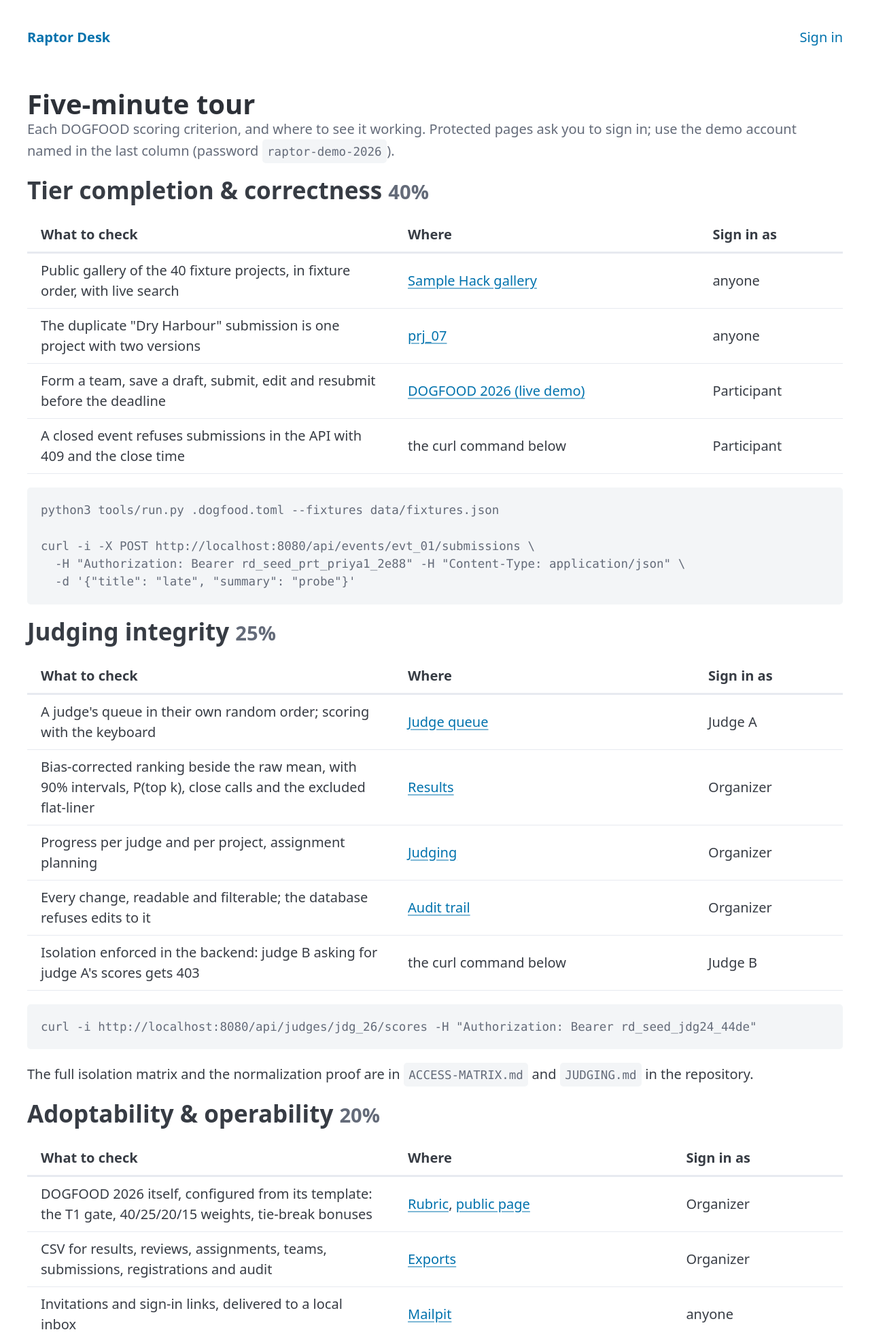
After one commit to GauravS13/raptor-desk, a Django app: page /tour in a window 1280 px wide. The commit adds this page. Shown: the top 1959 px of the page at 68% size. Run offline with Django 5.2, Linux system fonts and the light colour scheme; parts of the project's set-up code (start-up, migrations or seed data) failed here and were passed over.

Commit message:
feat(seed): demo accounts panel and a five-minute evaluator tour
In the demo profile the sign-in page lists the five demo accounts, each
as a button that submits the ordinary sign-in form with the shared demo
password (rate limits and audit apply as usual) and lands on that
role's page, or on the page the visitor was trying to reach.

/tour maps each DOGFOOD scoring criterion to the live pages and
commands that show it, and names the account to use. The home page
links to it. Neither the panel nor the tour exists in production; tests
cover both profiles and follow every tour link.

```diff
--- a/src/apps/seed/demo.py
+++ b/src/apps/seed/demo.py
@@ -47,6 +47,33 @@ SEED_LOGINS = (
     ),
 )
 ADMIN_EMAIL = "admin@raptor-desk.local"
+
+
+@dataclass(frozen=True)
+class DemoSignIn:
+    label: str
+    email: str
+    note: str
+    lands_on: str
+
+
+def demo_sign_ins() -> list[DemoSignIn]:
+    """Accounts offered on the sign-in page and the tour. Empty outside the demo profile."""
+    if settings.PROFILE != "demo":
+        return []
+    organizer, judge_a, judge_b, participant = SEED_LOGINS
+    return [
+        DemoSignIn("Organizer", organizer.email, "runs both demo events", "/o/"),
+        DemoSignIn("Judge A", judge_a.email, "fixture judge jdg_26", "/judge"),
+        DemoSignIn("Judge B", judge_b.email, "fixture judge jdg_24, a peer of Judge A", "/judge"),
+        DemoSignIn(
+            "Participant",
+            participant.email,
+            "team tm_01; can form a team in DOGFOOD 2026",
+            f"/events/{DOGFOOD_EVENT_ID}",
+        ),
+        DemoSignIn("Admin", ADMIN_EMAIL, "platform administrator", "/o/"),
+    ]
 
 
 def require_demo_profile() -> None:
--- /dev/null
+++ b/src/apps/seed/templates/seed/tour.html
@@ -0,0 +1,100 @@
+{% extends "base.html" %}
+
+{% block title %}Five-minute tour · Raptor Desk{% endblock %}
+
+{% block content %}
+<hgroup>
+  <h1>Five-minute tour</h1>
+  <p>Each DOGFOOD scoring criterion, and where to see it working. Protected pages
+    ask you to sign in; use the demo account named in the last column
+    (password <code>{{ password }}</code>).</p>
+</hgroup>
+
+<section aria-labelledby="tier">
+  <h2 id="tier">Tier completion &amp; correctness <small class="muted">40%</small></h2>
+  <table class="tour-table">
+    <thead><tr><th scope="col">What to check</th><th scope="col">Where</th><th scope="col">Sign in as</th></tr></thead>
+    <tbody>
+      <tr><td>Public gallery of the 40 fixture projects, in fixture order, with live search</td>
+        <td><a href="/events/{{ fixture_event }}/projects">Sample Hack gallery</a></td><td class="who">anyone</td></tr>
+      <tr><td>The duplicate "Dry Harbour" submission is one project with two versions</td>
+        <td><a href="/projects/prj_07">prj_07</a></td><td class="who">anyone</td></tr>
+      <tr><td>Form a team, save a draft, submit, edit and resubmit before the deadline</td>
+        <td><a href="/events/{{ dogfood_event }}">DOGFOOD 2026 (live demo)</a></td><td class="who">Participant</td></tr>
+      <tr><td>A closed event refuses submissions in the API with 409 and the close time</td>
+        <td>the curl command below</td><td class="who">Participant</td></tr>
+    </tbody>
+  </table>
+  <pre><code>python3 tools/run.py .dogfood.toml --fixtures data/fixtures.json
+
+curl -i -X POST http://localhost:8080/api/events/{{ fixture_event }}/submissions \
+  -H "Authorization: Bearer rd_seed_prt_priya1_2e88" -H "Content-Type: application/json" \
+  -d '{"title": "late", "summary": "probe"}'</code></pre>
+</section>
+
+<section aria-labelledby="integrity">
+  <h2 id="integrity">Judging integrity <small class="muted">25%</small></h2>
+  <table class="tour-table">
+    <thead><tr><th scope="col">What to check</th><th scope="col">Where</th><th scope="col">Sign in as</th></tr></thead>
+    <tbody>
+      <tr><td>A judge's queue in their own random order; scoring with the keyboard</td>
+        <td><a href="/judge">Judge queue</a></td><td class="who">Judge A</td></tr>
+      <tr><td>Bias-corrected ranking beside the raw mean, with 90% intervals, P(top k), close calls and the excluded flat-liner</td>
+        <td><a href="/o/events/{{ fixture_event }}/results">Results</a></td><td class="who">Organizer</td></tr>
+      <tr><td>Progress per judge and per project, assignment planning</td>
+        <td><a href="/o/events/{{ fixture_event }}/judging">Judging</a></td><td class="who">Organizer</td></tr>
+      <tr><td>Every change, readable and filterable; the database refuses edits to it</td>
+        <td><a href="/o/events/{{ fixture_event }}/audit">Audit trail</a></td><td class="who">Organizer</td></tr>
+      <tr><td>Isolation enforced in the backend: judge B asking for judge A's scores gets 403</td>
+        <td>the curl command below</td><td class="who">Judge B</td></tr>
+    </tbody>
+  </table>
+  <pre><code>curl -i http://localhost:8080/api/judges/jdg_26/scores -H "Authorization: Bearer rd_seed_jdg24_44de"</code></pre>
+  <p>The full isolation matrix and the normalization proof are in <code>ACCESS-MATRIX.md</code>
+    and <code>JUDGING.md</code> in the repository.</p>
+</section>
+
+<section aria-labelledby="adopt">
+  <h2 id="adopt">Adoptability &amp; operability <small class="muted">20%</small></h2>
+  <table class="tour-table">
+    <thead><tr><th scope="col">What to check</th><th scope="col">Where</th><th scope="col">Sign in as</th></tr></thead>
+    <tbody>
+      <tr><td>DOGFOOD 2026 itself, configured from its template: the T1 gate, 40/25/20/15 weights, tie-break bonuses</td>
+        <td><a href="/o/events/{{ dogfood_event }}/rubric">Rubric</a>, <a href="/events/{{ dogfood_event }}">public page</a></td><td class="who">Organizer</td></tr>
+      <tr><td>CSV for results, reviews, assignments, teams, submissions, registrations and audit</td>
+        <td><a href="/o/events/{{ fixture_event }}/exports">Exports</a></td><td class="who">Organizer</td></tr>
+      <tr><td>Invitations and sign-in links, delivered to a local inbox</td>
+        <td><a href="http://localhost:8025">Mailpit</a></td><td class="who">anyone</td></tr>
+      <tr><td>Metrics for monitoring: counts and ages, no personal data</td>
+        <td><a href="/metrics">/metrics</a></td><td class="who">Admin</td></tr>
+    </tbody>
+  </table>
+  <pre><code>docker compose logs app | head -40     # the data hygiene report printed at boot
+make doctor                            # health report that says what to fix
+make backup                            # consistent backup while running; make restore verifies first</code></pre>
+</section>
+
+<section aria-labelledby="code">
+  <h2 id="code">Code quality &amp; innovation <small class="muted">15%</small></h2>
+  <table class="tour-table">
+    <thead><tr><th scope="col">What to check</th><th scope="col">Where</th><th scope="col">Sign in as</th></tr></thead>
+    <tbody>
+      <tr><td>Every console action is also in the REST API, with OpenAPI</td>
+        <td><a href="/api/docs">API docs</a></td><td class="who">anyone</td></tr>
+      <tr><td>This deployment's public signing key</td>
+        <td><a href="/.well-known/raptor-desk-key">/.well-known/raptor-desk-key</a></td><td class="who">anyone</td></tr>
+    </tbody>
+  </table>
+  <p><code>make check</code> runs the linters, the architecture contracts, a migration check and
+    the test suite. Design decisions and the alternatives rejected are in
+    <code>docs/DECISION-LOG.md</code>.</p>
+</section>
+
+<section aria-labelledby="accounts">
+  <h2 id="accounts">Demo accounts</h2>
+  <ul>
+    {% for account in sign_ins %}<li><strong>{{ account.label }}</strong>: <code>{{ account.email }}</code> <span class="muted">({{ account.note }})</span></li>{% endfor %}
+  </ul>
+  <p><a href="/login" role="button" class="secondary">Sign in</a></p>
+</section>
+{% endblock %}
--- /dev/null
+++ b/src/apps/seed/urls.py
@@ -0,0 +1,7 @@
+from django.urls import path
+
+from apps.seed import views
+
+urlpatterns = [
+    path("tour", views.tour, name="tour"),
+]
--- /dev/null
+++ b/src/apps/seed/views.py
@@ -0,0 +1,27 @@
+from django.conf import settings
+from django.http import HttpRequest, HttpResponse
+from django.shortcuts import render
+from django.views.decorators.http import require_GET
+
+from apps.seed.demo import DEMO_PASSWORD, DOGFOOD_EVENT_ID, demo_sign_ins
+from core.http import not_found
+from core.policy import Rule, define, policy
+
+PUBLIC_TOUR = define(
+    "public.tour", Rule(public=True, description="Evaluator tour, demo profile only.")
+)
+
+
+@require_GET
+@policy(PUBLIC_TOUR)
+def tour(request: HttpRequest) -> HttpResponse:
+    """Each DOGFOOD scoring criterion mapped to the live pages that show it."""
+    if settings.PROFILE != "demo":
+        raise not_found("The tour exists only in the demo profile.")
+    context = {
+        "sign_ins": demo_sign_ins(),
+        "password": DEMO_PASSWORD,
+        "fixture_event": "evt_01",
+        "dogfood_event": DOGFOOD_EVENT_ID,
+    }
+    return render(request, "seed/tour.html", context)
--- a/src/config/urls.py
+++ b/src/config/urls.py
@@ -15,6 +15,7 @@ urlpatterns = [
     path("", include("apps.submissions.urls")),
     path("", include("apps.judging.urls")),
     path("", include("apps.ops.urls")),
+    path("", include("apps.seed.urls")),
     path("api/", api.urls),
     path("admin/", admin.site.urls),
 ]
--- a/src/config/views.py
+++ b/src/config/views.py
@@ -1,3 +1,4 @@
+from django.conf import settings
 from django.http import HttpRequest, HttpResponse, JsonResponse
 from django.shortcuts import render
 from django.views.decorators.http import require_GET
@@ -14,7 +15,8 @@ def home(request: HttpRequest) -> HttpResponse:
     from apps.events.models import Event, Phase
 
     events = Event.objects.exclude(phase=Phase.DRAFT).order_by("-created_at")
-    return render(request, "home.html", {"events": events})
+    context = {"events": events, "demo_profile": settings.PROFILE == "demo"}
+    return render(request, "home.html", context)
 
 
 define(
--- a/src/static/css/app.css
+++ b/src/static/css/app.css
@@ -241,3 +241,39 @@ tr.under td {
 table.results td {
   white-space: nowrap;
 }
+
+/* Demo accounts panel on the sign-in page (demo profile only). */
+.demo-panel {
+  margin-top: 2rem;
+}
+
+.demo-list {
+  padding: 0;
+}
+
+.demo-list li {
+  list-style: none;
+  margin-bottom: 0.75rem;
+}
+
+.demo-login {
+  display: flex;
+  align-items: center;
+  gap: 1rem;
+  margin: 0;
+}
+
+.demo-login button {
+  width: 8.5rem;
+  margin: 0;
+  flex-shrink: 0;
+}
+
+/* Evaluator tour */
+.tour-table td:first-child {
+  width: 45%;
+}
+
+.tour-table .who {
+  white-space: nowrap;
+}
--- a/src/templates/home.html
+++ b/src/templates/home.html
@@ -6,6 +6,8 @@
   <p>The hackathon judging desk you can run on Monday.</p>
 </hgroup>
 <p>Rankings that show their math and flag their own doubt, access sealed per role in the backend, and an audit trail nobody can rewrite.</p>
+
+{% if demo_profile %}<p class="notice"><a href="/tour">Evaluating Raptor Desk? Take the five-minute tour</a>, or use a demo account on the <a href="/login">sign-in page</a>.</p>{% endif %}
 
 <section aria-labelledby="events">
   <h2 id="events">Events</h2>
```
Also changed, not shown: src/apps/accounts/templates/accounts/login.html (+23 -0 lines), src/apps/accounts/views.py (+8 -1 lines), tests/seed/test_tour.py (added, +61 -0 lines).
